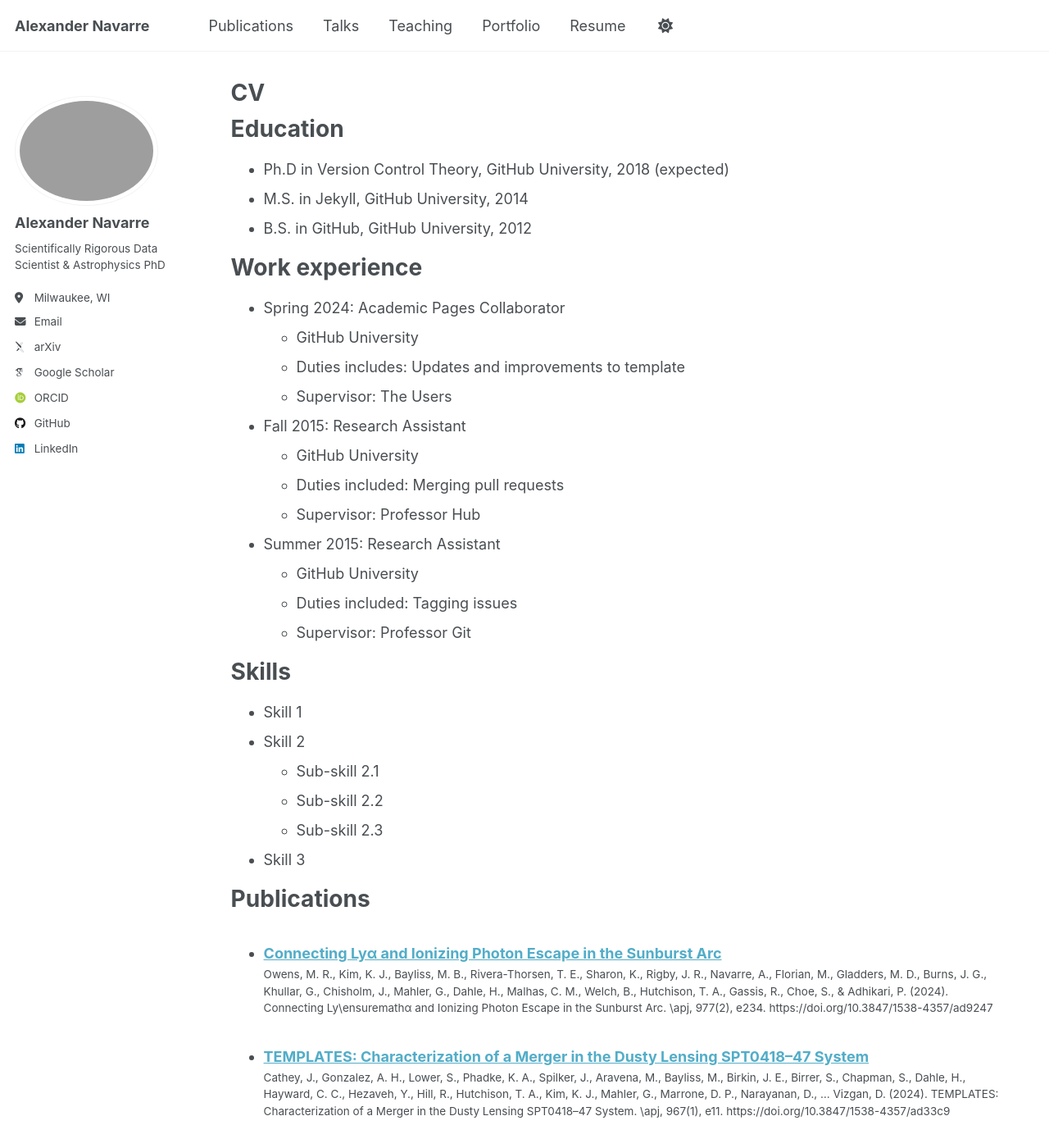
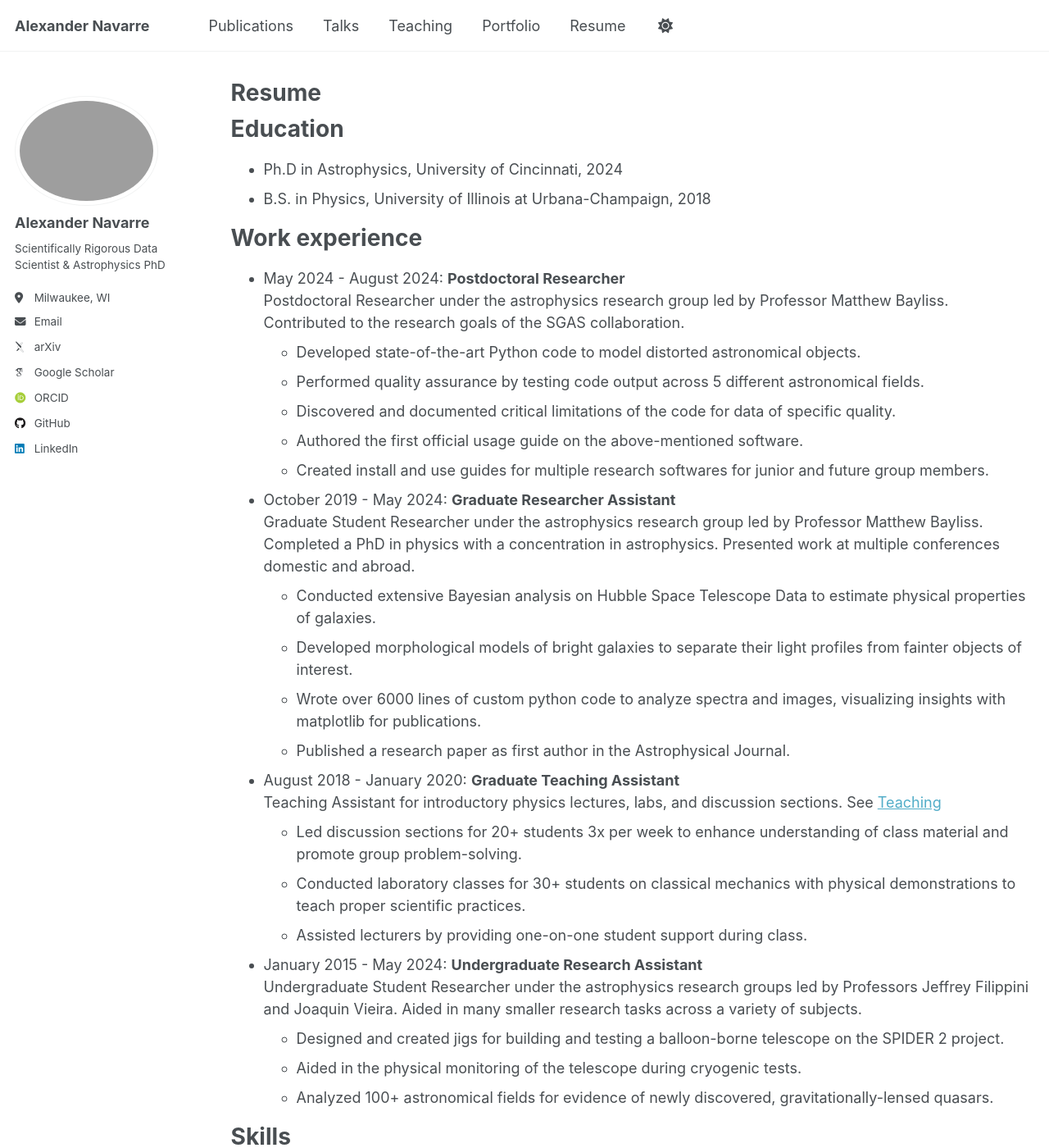
Before and after one commit to astronavarre/astronavarre.github.io, a Jekyll site: the page built from _pages/cv.md, in a window 1280 px wide and 1400 px high. Shown: the whole window at 82% size. Built offline with Jekyll 4.4.1, drawn with Linux system fonts in a browser that asks for light colours; some web fonts are replaced; some of the changed text lies outside the part shown.

Commit message:
Created Resume Page

```diff
--- a/_pages/cv.md
+++ b/_pages/cv.md
@@ -1,6 +1,6 @@
 ---
 layout: archive
-title: "CV"
+title: "Resume"
 permalink: /cv/
 author_profile: true
 redirect_from:
@@ -11,35 +11,58 @@ redirect_from:
 
 Education
 ======
-* Ph.D in Version Control Theory, GitHub University, 2018 (expected)
-* M.S. in Jekyll, GitHub University, 2014
-* B.S. in GitHub, GitHub University, 2012
+* Ph.D in Astrophysics, University of Cincinnati, 2024
+* B.S. in Physics, University of Illinois at Urbana-Champaign, 2018
 
 Work experience
 ======
-* Spring 2024: Academic Pages Collaborator
-  * GitHub University
-  * Duties includes: Updates and improvements to template
-  * Supervisor: The Users
+* May 2024 - August 2024: **Postdoctoral Researcher** \
+Postdoctoral Researcher under the astrophysics research group led by Professor Matthew Bayliss. Contributed to the research goals of the SGAS collaboration.
+  * Developed state-of-the-art Python code to model distorted astronomical objects.
+  * Performed quality assurance by testing code output across 5 different astronomical fields.
+  * Discovered and documented critical limitations of the code for data of specific quality.
+  * Authored the first official usage guide on the above-mentioned software.
+  * Created install and use guides for multiple research softwares for junior and future group members.
 
-* Fall 2015: Research Assistant
-  * GitHub University
-  * Duties included: Merging pull requests
-  * Supervisor: Professor Hub
+* October 2019 - May 2024: **Graduate Researcher Assistant** \
+Graduate Student Researcher under the astrophysics research group led by Professor Matthew Bayliss. Completed a PhD in physics with a concentration in astrophysics. Presented work at multiple conferences domestic and abroad.
+  * Conducted extensive Bayesian analysis on Hubble Space Telescope Data to estimate physical properties of galaxies.
+  * Developed morphological models of bright galaxies to separate their light profiles from fainter objects of interest.
+  * Wrote over 6000 lines of custom python code to analyze spectra and images, visualizing insights with matplotlib for publications.
+  * Published a research paper as first author in the Astrophysical Journal.
 
-* Summer 2015: Research Assistant
-  * GitHub University
-  * Duties included: Tagging issues
-  * Supervisor: Professor Git
+* August 2018 - January 2020: **Graduate Teaching Assistant** \
+Teaching Assistant for introductory physics lectures, labs, and discussion sections. See [Teaching](https://astronavarre.github.io/teaching)
+  * Led discussion sections for 20+ students 3x per week to enhance understanding of class material and promote group problem-solving.
+  * Conducted laboratory classes for 30+ students on classical mechanics with physical demonstrations to teach proper scientific practices.
+  * Assisted lecturers by providing one-on-one student support during class.
+
+* January 2015 - May 2024: **Undergraduate Research Assistant** \
+Undergraduate Student Researcher under the astrophysics research groups led by Professors Jeffrey Filippini and Joaquin Vieira. Aided in many smaller research tasks across a variety of subjects.
+  * Designed and created jigs for building and testing a balloon-borne telescope on the SPIDER 2 project.
+  * Aided in the physical monitoring of the telescope during cryogenic tests.
+  * Analyzed 100+ astronomical fields for evidence of newly discovered, gravitationally-lensed quasars.
 
 Skills
 ======
-* Skill 1
-* Skill 2
-  * Sub-skill 2.1
-  * Sub-skill 2.2
-  * Sub-skill 2.3
-* Skill 3
+* Python
+  * Numpy, Scipy, Matplotlib, Pandas, Scikit-Learn, Folium, Seaborn, Plotly, Beautiful Soup, Pygame
+* Mathematics and Statistics
+  * Statistical Distribution, Probability Theory, Evaluation Metrics, Algorithms, Linear Algebra, Multivariate Calculus, Differential Equations
+* Data Handling
+  * mySQL, Excel, Tableau Prep, Pandas, DS9
+* Machine Learning
+  *  Linear Models (GLM, SVM, Random Forests, etc.), Unsupervised Models (Gaussian Mixture, K-Means, Dimensionality Reduction, etc.)
+* Data Visualization
+  * Python-Based Visualizations (Matplotlib, Folium, Seaborn, Plotly, etc.), Tableau Dashboards, PowerPoint Presentations
+* Physics
+  * Classical Mechanics, Electromagnetism, Thermal Physics, Quantum Mechanics, Special Relativity, General Relativity
+* Astronomy and Astrophysics
+  * UV, Optical, IR, CCD Imaging, Spectral Analysis, IFU Analysis, SED Fitting, Lyman-Alpha Physics, Radiative Transfer, Astrometry, Interferometry
+* Miscellaneous
+  * Microsoft Azure Cloud Tools, Scientific Writing, Teaching, Linux OS (mainly Ubuntu), C++
+* Soft Skills
+  * Clear Communication, Adaptability, Ability to Learn Independently, Critical Thinking, Understanding of Team Dynamics
 
 Publications
 ======
@@ -59,6 +82,8 @@ Teaching
     {% include archive-single-cv.html %}
   {% endfor %}</ul>
 
-Service and leadership
+
+Certifications
 ======
-* Currently signed in to 43 different slack teams
+* Data Science Professional Certificate
+  * IBM Data Science Course via Coursera, January 2024, Certificate ID: FL25WXZTQ58N
```
